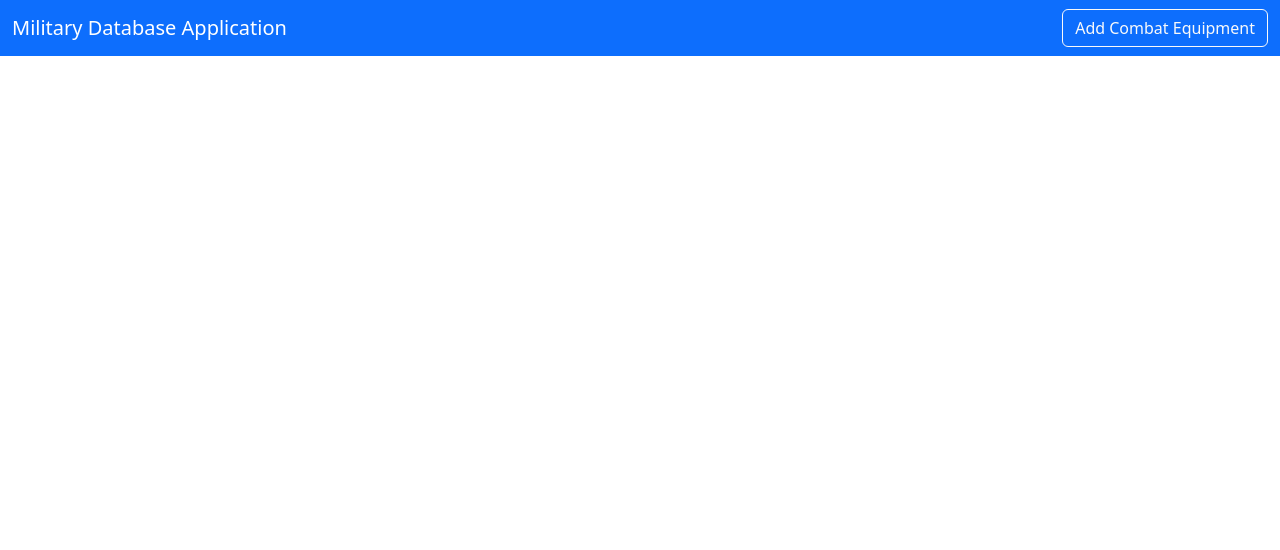
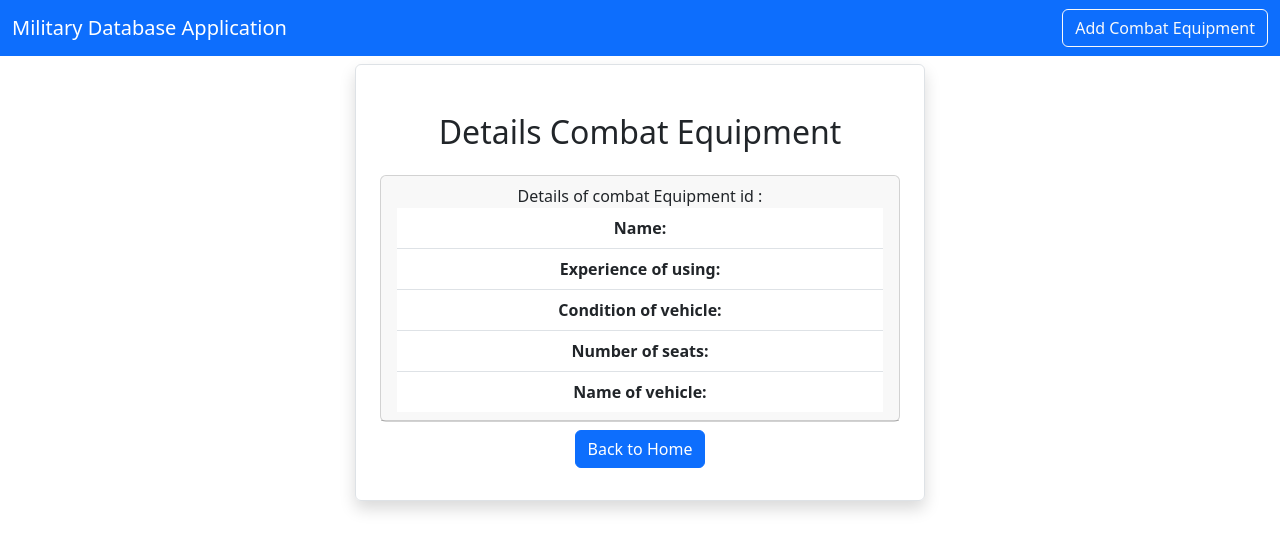
Before and after one commit to DaryaEvd/military_app_fullstack, a React (Create React App) app in the folder front/: page /vieweditcombatequipment/1 in a window 1280 px wide. Shown: the top 550 px of the page. Built offline with nearby package versions, Linux system fonts and the light colour scheme; no server answers.

Commit message:
added viewing page

```diff
--- a/front/src/App.js
+++ b/front/src/App.js
@@ -5,6 +5,7 @@ import Home from './pages/Home';
 import { Route, BrowserRouter as Router, Routes } from 'react-router-dom';
 import AddCombatEquipment from './combat_equipments/AddCombatEquipment';
 import EditCombatEquipment from './combat_equipments/EditCombatEquipment';
+import ViewCombatEquipment from './combat_equipments/ViewCombatEquipment';
 
 function App() {
   return (
@@ -14,11 +15,12 @@ function App() {
 
         <Routes>
           <Route exact path="/" element={<Home />} />
-          <Route exact path="/addcombatequipment" element={<AddCombatEquipment/>} />
-          <Route exact path="/editcombatequipment/:id" element={<EditCombatEquipment/>} />
+          <Route exact path="/addcombatequipment" element={<AddCombatEquipment />} />
+          <Route exact path="/editcombatequipment/:id" element={<EditCombatEquipment />} />
+          <Route exact path="/vieweditcombatequipment/:id" element={<ViewCombatEquipment />} />
         </Routes>
 
-       </Router>
+      </Router>
     </div>
   );
 }
--- a/front/src/combat_equipments/ViewCombatEquipment.js
+++ b/front/src/combat_equipments/ViewCombatEquipment.js
@@ -0,0 +1,71 @@
+import React from "react";
+import { useParams, Link } from "react-router-dom";
+import { useState, useEffect } from "react";
+import axios from "axios";
+
+export default function ViewCombatEquipment() {
+
+    const [combatEquipments, setCombatEquipments] = useState(
+        {
+            nameOfEquipment: "",
+            experienceOfUsing: "",
+            conditionOfVehicle: "",
+            numberOfSeats: "",
+            nameOfVehicle: ""
+        }
+    );
+
+    const { id } = useParams();
+
+    useEffect(() => {
+        loadCombatEquipments();
+    }, []);
+
+    const loadCombatEquipments = async () => {
+        const result = await axios.get(`http://localhost:8080/api/combat_equipment/${id}`);
+        setCombatEquipments(result.data);
+    }
+
+    return (
+        <div className='container'>
+            <div className='row'>
+                <div className="col-md-6 offset-md-3 border rounded p-4 mt-2 shadow">
+                    <h2 className='text-center m-4'>Details Combat Equipment</h2>
+
+                    <div className="card">
+                        <div className="card-header">
+                            Details of combat Equipment id : {combatEquipments.id}
+                            <ul className="list-group list-group-flush">
+                                <li className="list-group-item">
+                                    <b>Name:</b>
+                                    {combatEquipments.nameOfEquipment}
+                                </li>
+                                <li className="list-group-item">
+                                    <b>Experience of using:</b>
+                                    {combatEquipments.experienceOfUsing}
+                                </li>
+                                <li className="list-group-item">
+                                    <b>Condition of vehicle:</b>
+                                    {combatEquipments.conditionOfVehicle}
+                                </li>
+                                <li className="list-group-item">
+                                    <b>Number of seats:</b>
+                                    {combatEquipments.numberOfSeats}
+                                </li>
+                                <li className="list-group-item">
+                                    <b>Name of vehicle:</b>
+                                    {combatEquipments.nameOfVehicle}
+                                </li>
+                            </ul>
+                        </div>
+                    </div>
+                    <Link className="btn btn-primary my-2" to={"/"}>
+                        Back to Home
+                    </Link>
+
+
+                </div>
+            </div>
+        </div>
+    )
+}
--- a/front/src/layout/Navbar.js
+++ b/front/src/layout/Navbar.js
@@ -6,9 +6,9 @@ export default function Navbar() {
         <div>
             <nav className="navbar navbar-expand-lg navbar-dark bg-primary">
                 <div className="container-fluid">
-                    <a className="navbar-brand" href="#">
+                    <Link className="navbar-brand" to="/">
                         Military Database Application
-                    </a>
+                    </Link>
 
                     <button
                         className="navbar-toggler"
--- a/front/src/pages/Home.js
+++ b/front/src/pages/Home.js
@@ -46,9 +46,13 @@ export default function Home() {
                                 <td>{combatEquipment.numberOfSeats}</td>
                                 <td>{combatEquipment.nameOfVehicle}</td>
                                 <td>
-                                    <button className="btn btn-primary mx-2">View</button>
+                                    <Link className="btn btn-primary mx-2"
+                                        to={`/vieweditcombatequipment/${combatEquipment.id}`}>
+                                        View
+                                    </Link>
 
-                                    <Link className="btn btn-outline-primary mx-2" to={`/editcombatequipment/${combatEquipment.id}`}>
+                                    <Link className="btn btn-outline-primary mx-2"
+                                        to={`/editcombatequipment/${combatEquipment.id}`}>
                                         Edit
                                     </Link>
 
```
